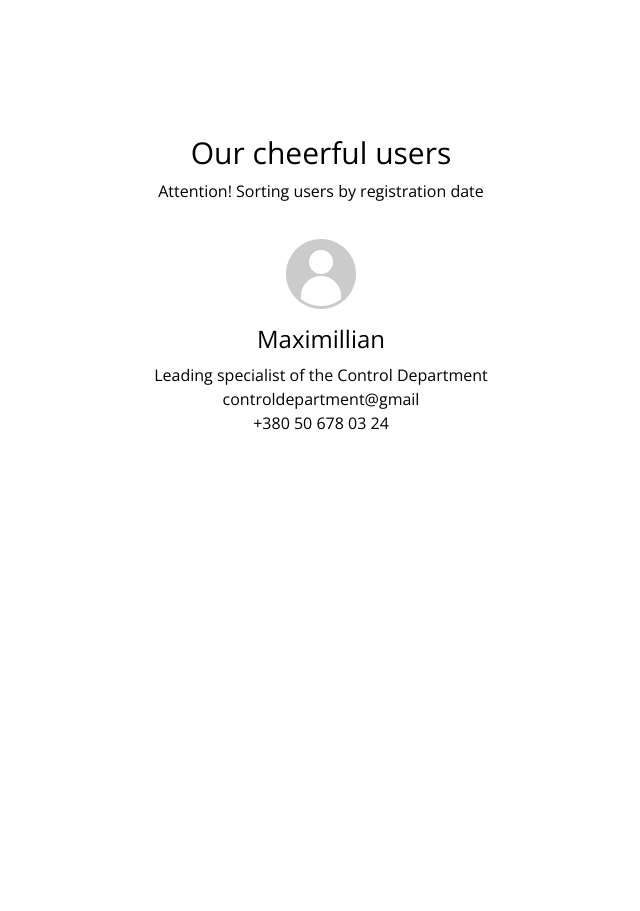
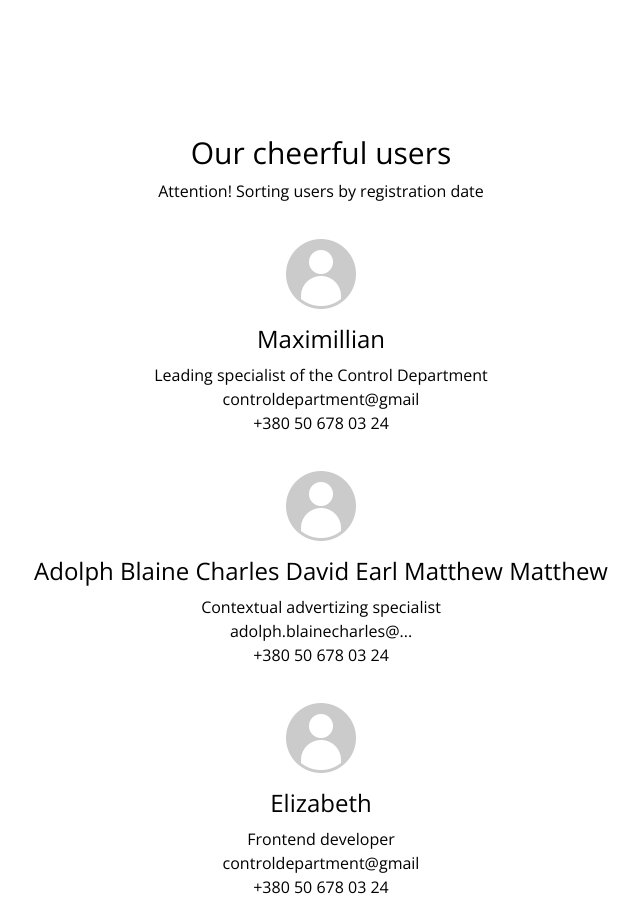
Before and after one commit to nedosika/testtask, a React (Create React App) app: page / in a window 1280 px wide. Shown: the part 1240-2151 px from the top of the page, without its empty margins (319-959 px from the left). Before the commit the page ends 1687 px from the top, so only its background shows below. Built offline with nearby package versions, Linux system fonts and the light colour scheme.

Commit message:
add users

```diff
--- a/src/components/App/App.js
+++ b/src/components/App/App.js
@@ -30,13 +30,35 @@ function App() {
             </section>
             <sectiopn className={styles.users}>
                 <h2>Our cheerful users</h2>
-                <p>Attention! Sorting users by registration date</p>
-                <img src={user1} alt={"user"}/>
-                <div className={styles.info}>
-                    <h3>Maximillian</h3>
-                    <p>Leading specialist of the Control Department<br/>
-                    controldepartment@gmail<br/>
-                    +380 50 678 03 24</p>
+                <p className={styles.message}>Attention! Sorting users by registration date</p>
+                <div className={styles.userList}>
+                    <div className={styles.user}>
+                        <img src={user1} alt={"user"}/>
+                        <div className={styles.info}>
+                            <p className={styles.name}>Maximillian</p>
+                            <p className={styles.details}>Leading specialist of the Control Department<br/>
+                            controldepartment@gmail<br/>
+                            +380 50 678 03 24</p>
+                        </div>
+                    </div>
+                    <div className={styles.user}>
+                        <img src={user1} alt={"user"}/>
+                        <div className={styles.info}>
+                            <p className={styles.name}>Adolph Blaine Charles David Earl Matthew Matthew</p>
+                            <p className={styles.details}>Contextual advertizing specialist<br/>
+                                adolph.blainecharles@...<br/>
+                                +380 50 678 03 24</p>
+                        </div>
+                    </div>
+                    <div className={styles.user}>
+                        <img src={user1} alt={"user"}/>
+                        <div className={styles.info}>
+                            <p className={styles.name}>Elizabeth</p>
+                            <p className={styles.details}>Frontend developer<br/>
+                                controldepartment@gmail<br/>
+                                +380 50 678 03 24</p>
+                        </div>
+                    </div>
                 </div>
             </sectiopn>
         </div>
--- a/src/components/App/App.module.scss
+++ b/src/components/App/App.module.scss
@@ -103,9 +103,9 @@ button {
     align-items: center;
     display: flex;
     flex-direction: column;
-    height: 938px;
+    height: 861px;
 
-    h2{
+    h2 {
       padding-top: 77px;
       padding-bottom: 36px;
       font-size: 30px;
@@ -114,7 +114,7 @@ button {
       word-spacing: 0.5px;
     }
 
-    h3{
+    h3 {
       padding-top: 38px;
       padding-bottom: 22px;
       font-size: 24px;
@@ -128,11 +128,11 @@ button {
       text-align: justify;
     }
 
-    img{
+    img {
       width: 289px;
     }
 
-    button{
+    button {
       color: #ef5b4c;
       padding: 9px 58px;
       font-weight: bold;
@@ -140,33 +140,52 @@ button {
       word-spacing: 0.1px;
     }
 
-    button:hover{
+    button:hover {
       color: #d24335;
     }
   }
 
-  .users{
+  .users {
     display: flex;
     flex-direction: column;
     align-items: center;
+    padding-top: 77px;
 
-    h2{
+    h2 {
       font-size: 30px;
     }
 
-    h3{
-      font-size: 24px;
+    .message {
+      margin: 12px;
     }
 
-    p{
-      margin: 12px;
-    }
-    img{
-      margin: 24px 0px 18px 0px;
-    }
-    .info{
-      text-align: center;
-      padding: 0 50px;
+    .userList {
+      .user {
+        display: flex;
+        flex-direction: column;
+        align-items: center;
+        margin-bottom: 12px;
+
+        img {
+          margin: 24px 0px 0px 0px;
+        }
+
+        .info {
+          text-align: center;
+          padding: 0 50px;
+
+          .name {
+            font-size: 24px;
+            line-height: 29px;
+            padding: 15px 18px 10px 18px;
+
+          }
+
+          .details {
+            padding: 0px 15px;
+          }
+        }
+      }
     }
   }
 }
```
